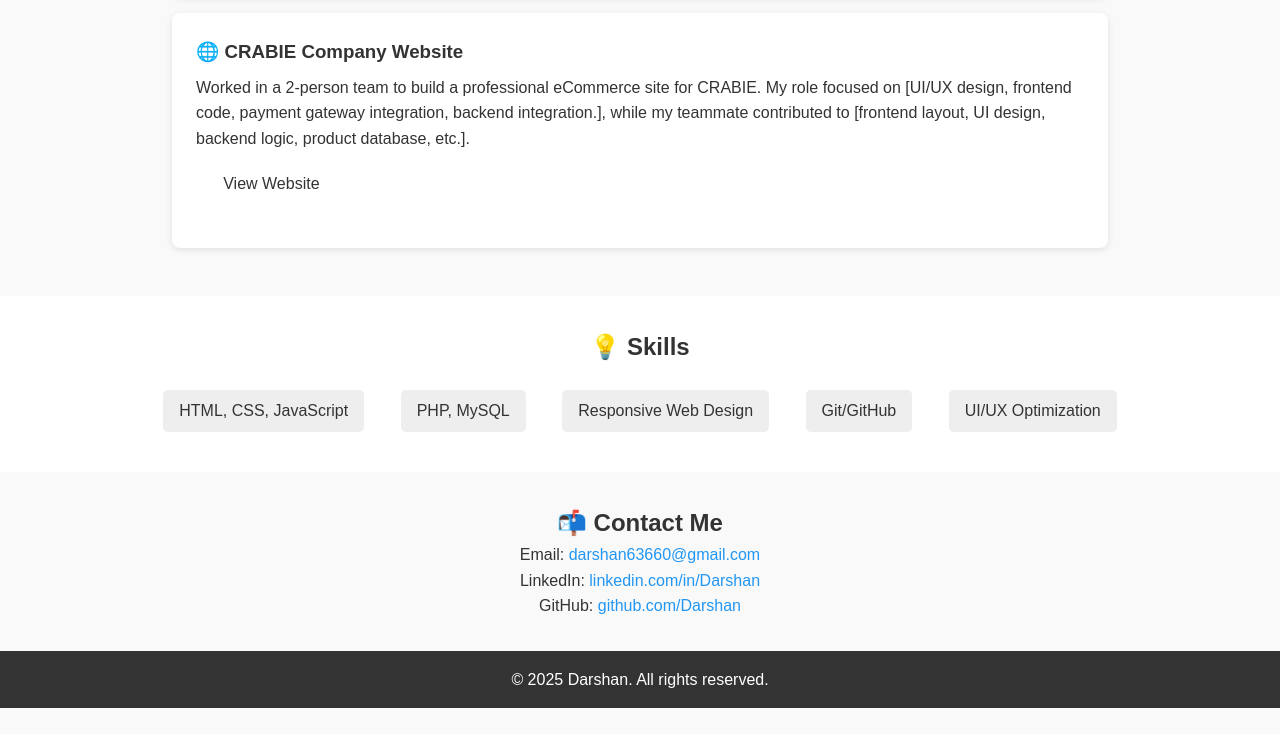
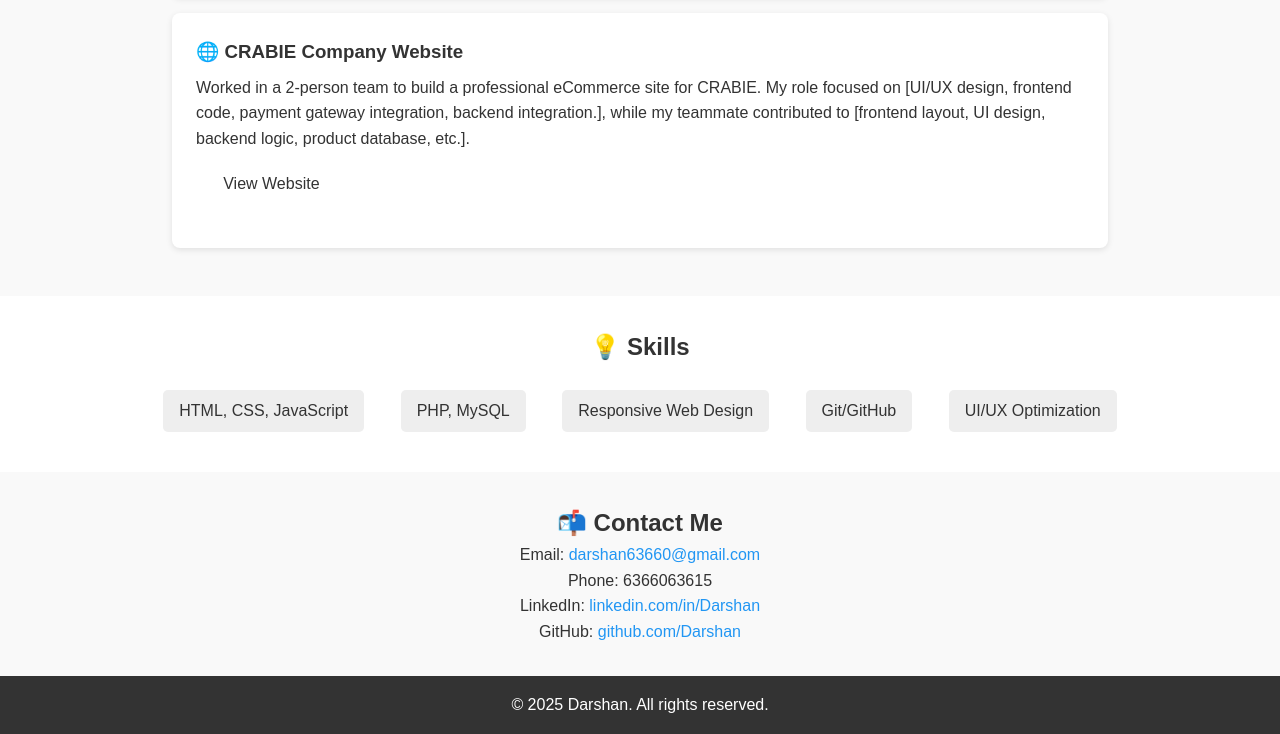
Before and after one commit to darshan1597/Portfolio, a plain HTML site: page index.html in a window 1280 px wide. Shown: the part 926-1660 px from the top of the page. Before the commit the page ends 1634 px from the top, so only its background shows below. Drawn offline with Linux system fonts and the light colour scheme.

Commit message:
sixth commit

```diff
--- a/index.html
+++ b/index.html
@@ -66,6 +66,7 @@
     <section class="contact" id="contact">
         <h2>📬 Contact Me</h2>
         <p>Email: <a href="mailto:darshan63660@gmail.com">darshan63660@gmail.com</a></p>
+        <p>Phone: 6366063615</p>
         <p>LinkedIn: <a href="https://www.linkedin.com/in/darshan-b1651a230/" target="_blank">linkedin.com/in/Darshan</a></p>
         <p>GitHub: <a href="https://github.com/darshan1597" target="_blank">github.com/Darshan</a></p>
     </section>
```
